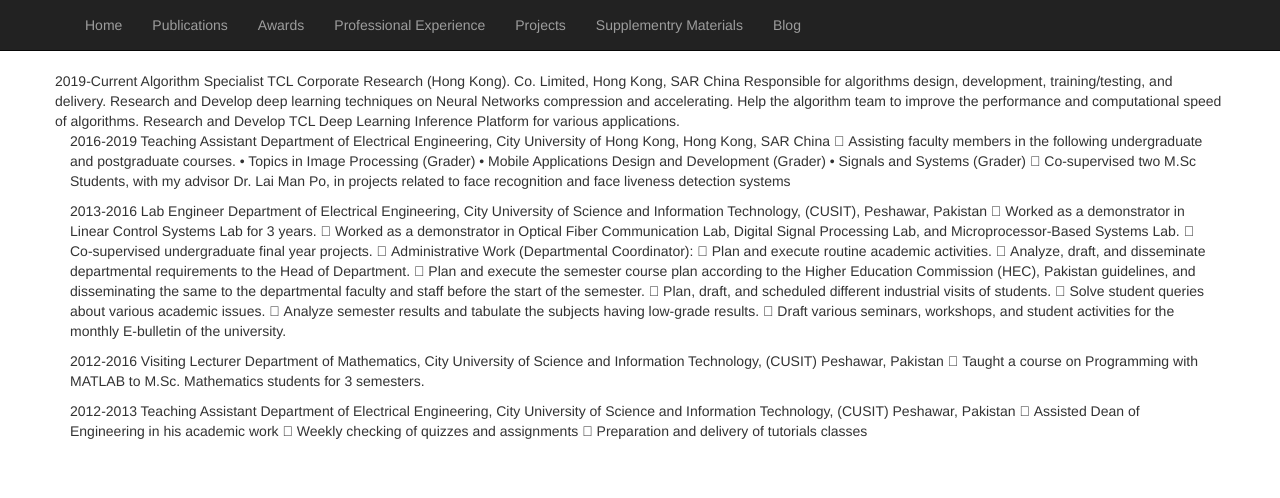
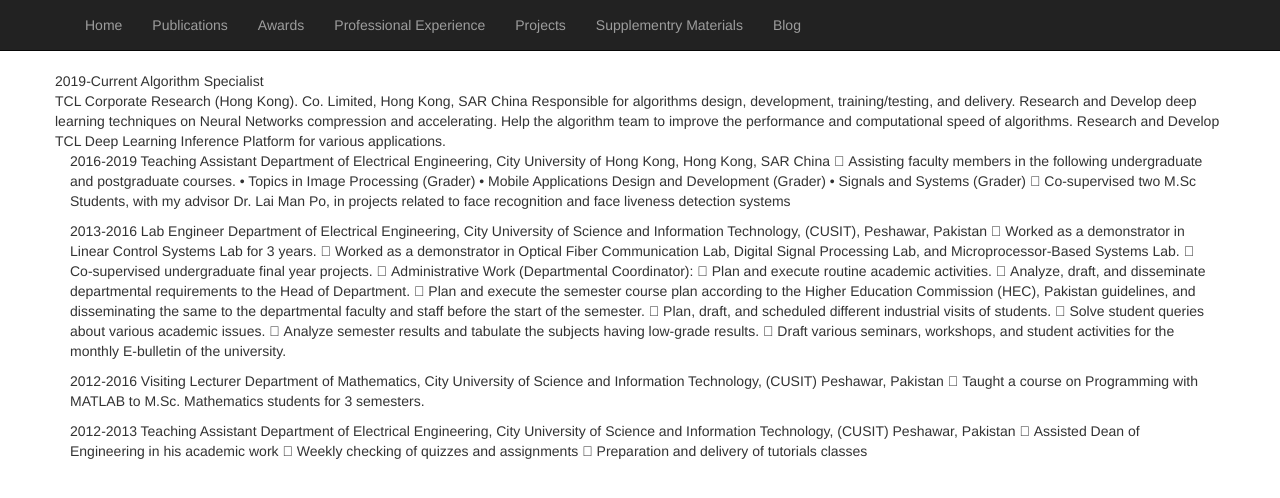
Before and after one commit to yasar-rehman/yasar, a Jekyll site: the page built from experience.md, in a window 1280 px wide. Shown: the top 498 px of the page. Built offline with Jekyll 4.4.1, drawn with Linux system fonts in a browser that asks for light colours; some of the changed lines change nothing that is shown.

Commit message:
Update experience.md

```diff
--- a/experience.md
+++ b/experience.md
@@ -6,7 +6,8 @@
 
 <div class="row">
  <div class="md-col-2">
-2019-Current	Algorithm Specialist
+2019-Current	Algorithm Specialist </div>
+ <div class="md-col-2">
 TCL Corporate Research (Hong Kong). Co. Limited, Hong Kong, SAR China
 Responsible for algorithms design, development, training/testing, and delivery.
 Research and Develop deep learning techniques on Neural Networks compression and accelerating.
```
